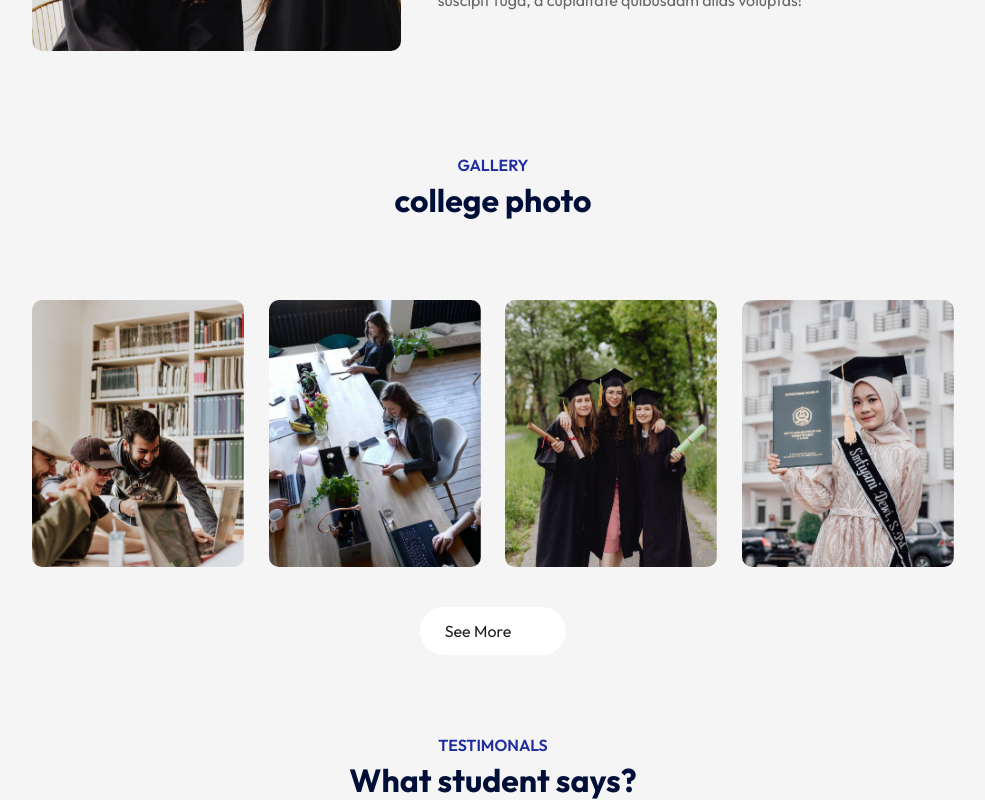
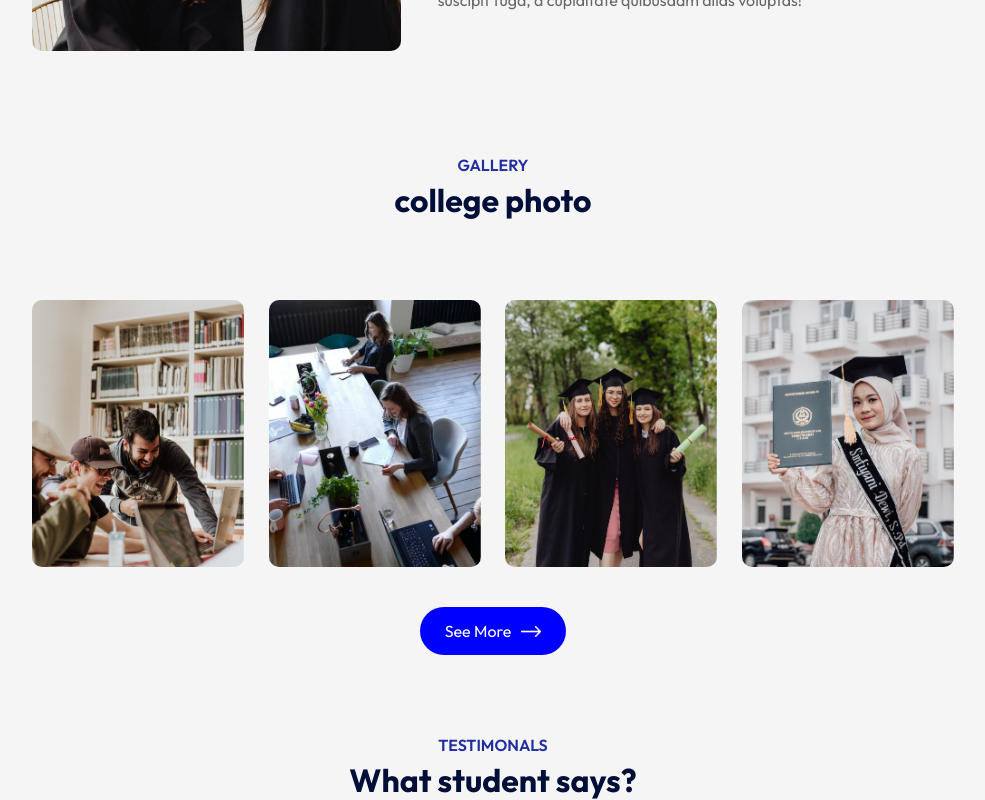
Before and after one commit to surakshya-adhikari/EDUwebsite, a React (Vite) app: page / in a window 1280 px wide. Shown: the part 1634-2434 px from the top of the page, without its empty margins (147-1132 px from the left). Built offline with nearby package versions, Linux system fonts and the light colour scheme.

Commit message:
added new css property in btn img and btn dark-btn classname

```diff
--- a/src/index.css
+++ b/src/index.css
@@ -38,3 +38,8 @@ a{
     margin-left: 10px;
 
 }
+.btn.dark-btn{
+    background: blue;
+    color: white;
+
+}
```
